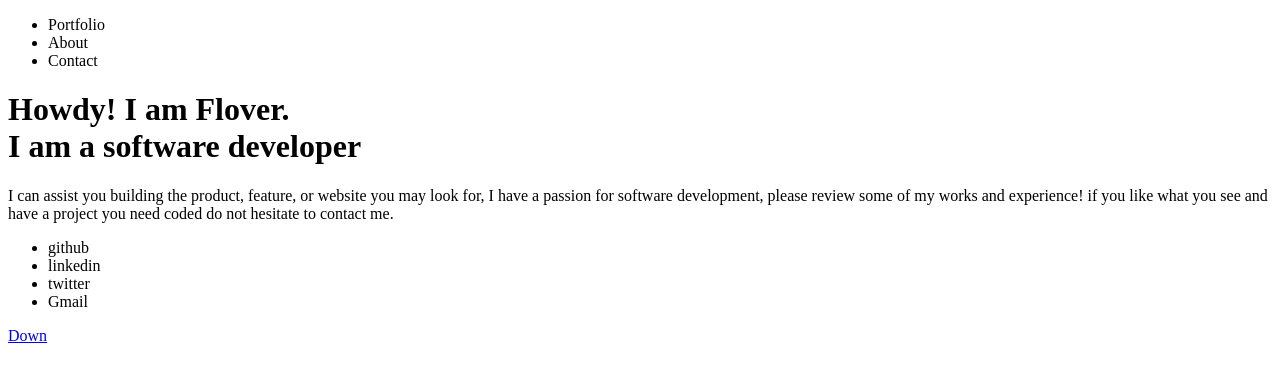
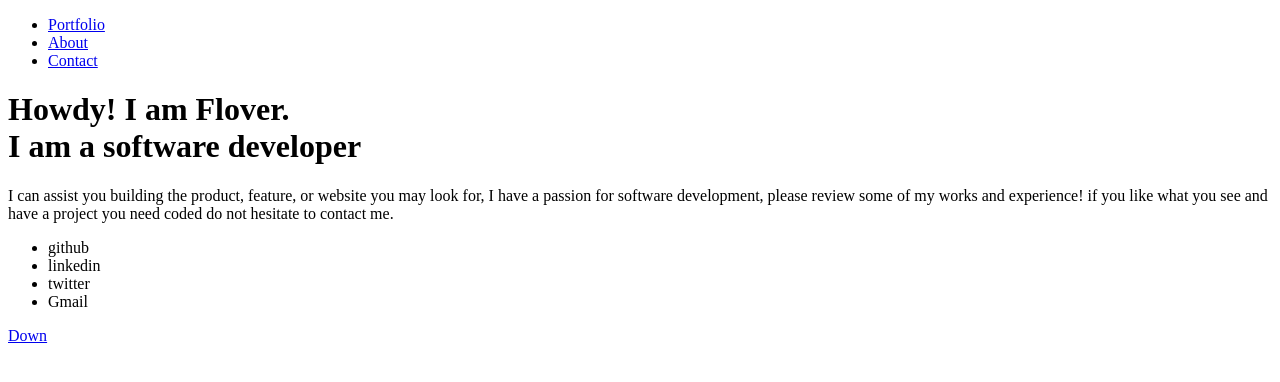
Before and after one commit to flov3rh/portfolio, a plain HTML site: page index.html in a window 1280 px wide. Drawn offline with Linux system fonts and the light colour scheme.

Commit message:
create links for top nav bar

```diff
--- a/index.html
+++ b/index.html
@@ -9,9 +9,9 @@
   <body>
     <nav>
       <ul>
-        <li>Portfolio</li>
-        <li>About</li>
-        <li>Contact</li>
+        <li><a href="#">Portfolio</a></li>
+        <li><a href="#">About</a></li>
+        <li><a href="#">Contact</a></li>
       </ul>
     </nav>
     <header>
```
